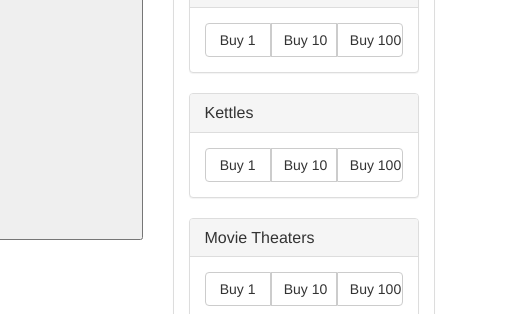
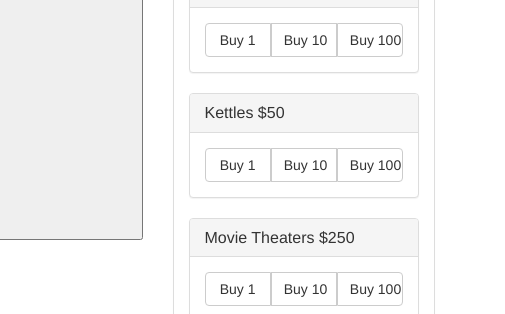
Before and after one commit to Compsight/CornClicker, a website: page index.html in a window 1280 px wide. Shown: the part 86-400 px from the top of the page, 775-1280 px from the left. Drawn offline with nearby package versions, Linux system fonts and the light colour scheme.

Commit message:
added price tags to kettles and theaters

```diff
--- a/index.html
+++ b/index.html
@@ -84,7 +84,7 @@
 
         <div class="panel panel-default">
           <div class="panel-heading">
-            <h3 class="panel-title">Kettles</h3>
+            <h3 class="panel-title">Kettles $<span id="kettlesPrice"></span></h3>
           </div>
           <div class="panel-body">
             <div class="btn-group btn-group-justified" role="group" aria-label="...">
@@ -103,7 +103,7 @@
 
         <div class="panel panel-default">
           <div class="panel-heading">
-            <h3 class="panel-title">Movie Theaters</h3>
+            <h3 class="panel-title">Movie Theaters $<span id="theatersPrice"></span></h3>
           </div>
           <div class="panel-body">
             <div class="btn-group btn-group-justified" role="group" aria-label="...">
```
